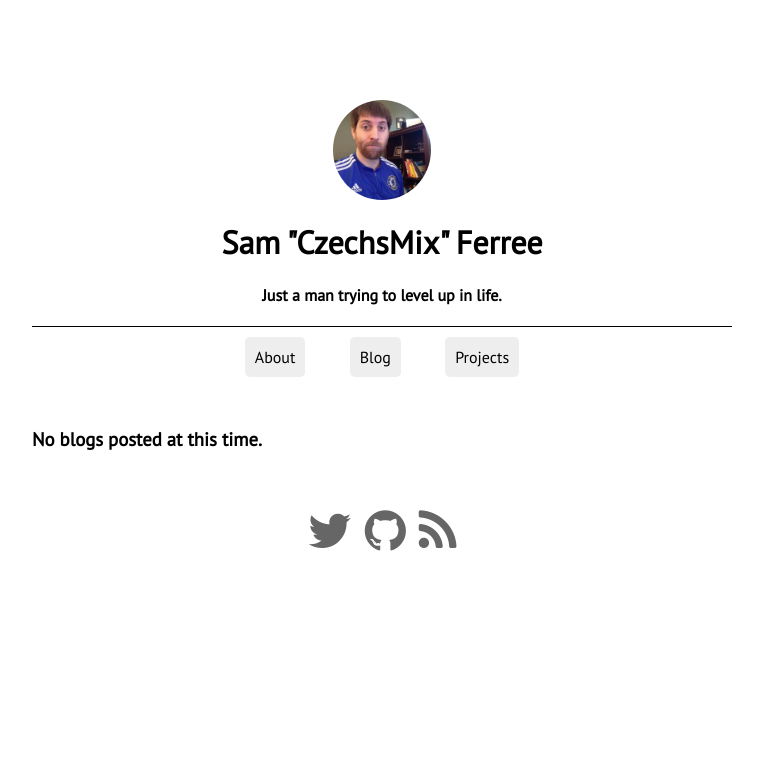
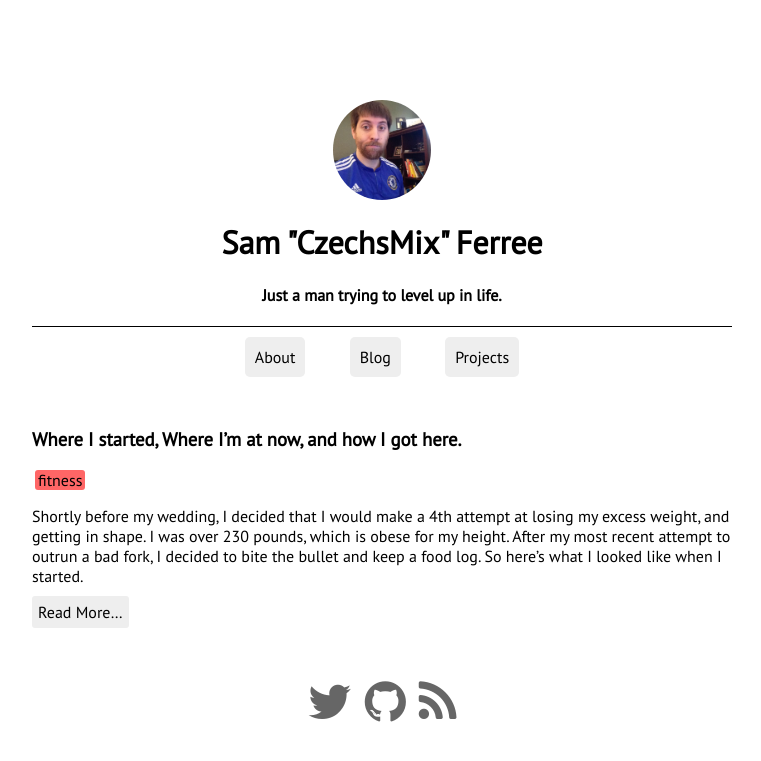
Before and after one commit to CzechsMix/czechsmix.github.io, a Jekyll site: the page built from blog.md, in a window 1280 px wide. Shown: the top 761 px of the page, without its empty margins (258-1019 px from the left). Built offline with Jekyll 4.4.1, drawn with Linux system fonts in a browser that asks for light colours; nearby versions of some CDN libraries.

Commit message:
WIP: start-how-present blog post

```diff
--- /dev/null
+++ b/_posts/2016-6-14-start-how-present.md
@@ -0,0 +1,23 @@
+---
+layout: post
+title: Where I started, Where I'm at now, and how I got here.
+tags: fitness
+---
+
+Shortly before my wedding, I decided that I would make a 4th attempt at losing my excess weight, and getting in shape. I was over 230 pounds, which is obese for my height. After my most recent attempt to outrun a bad fork, I decided to bite the bullet and keep a food log. So here's what I looked like when I started.
+
+![Before Photo][before]
+
+And here's what I look like at the time of writing.
+
+![Current Photo][current]
+
+#### So how'd I do it?
+
+Well, let's begin with how *long*. These photos are taken, just 4 days shy of 1 year apart. If that sounds alarm bells in your head, Then maybe this isn't the blog for you. If you're looking to shed some pounds quick, I can't help you. Okay, I can, but I don't believe in dispensing advice that would ultimately harm your health, not help it. If you want some *too good to be true* weight loss plan, check with Dr. Oz. I don't get paid enough to sell out.
+
+
+
+
+[before]: /img/2016/6/14/before.png "Before Photo"
+[current]: /img/2016/6/14/current.png "Current Photo"
--- a/blog.md
+++ b/blog.md
@@ -3,7 +3,6 @@ layout: page
 title: Blog
 permalink: /blog/
 ---
-### No blogs posted at this time.
 {% for post in site.posts %}
 ### {{post.title}}
 {% for tag in post.tags %}<span class="tag {{tag}}">{{tag}}</span>{% endfor %}
--- a/css/main.css
+++ b/css/main.css
@@ -94,3 +94,15 @@ Blog
 .more a:hover {
   background: #CCC;
 }
+
+/*
+Blog content
+*/
+
+.post-content p img {
+  display: block;
+  max-width: 400px;
+  max-height: 400px;
+  margin: auto;
+  border-radius: 15px;
+}
--- a/css/tags.css
+++ b/css/tags.css
@@ -5,10 +5,6 @@
   border-radius: 3px;
 }
 
-.tag1 {
-  background: #66F;
+.fitness {
+  background: #F66;
 }
-
-.tag2 {
-  background: #FC6;
-}
```
Also changed, not shown: img/2016/6/14/before.png (added), 1 other file.
